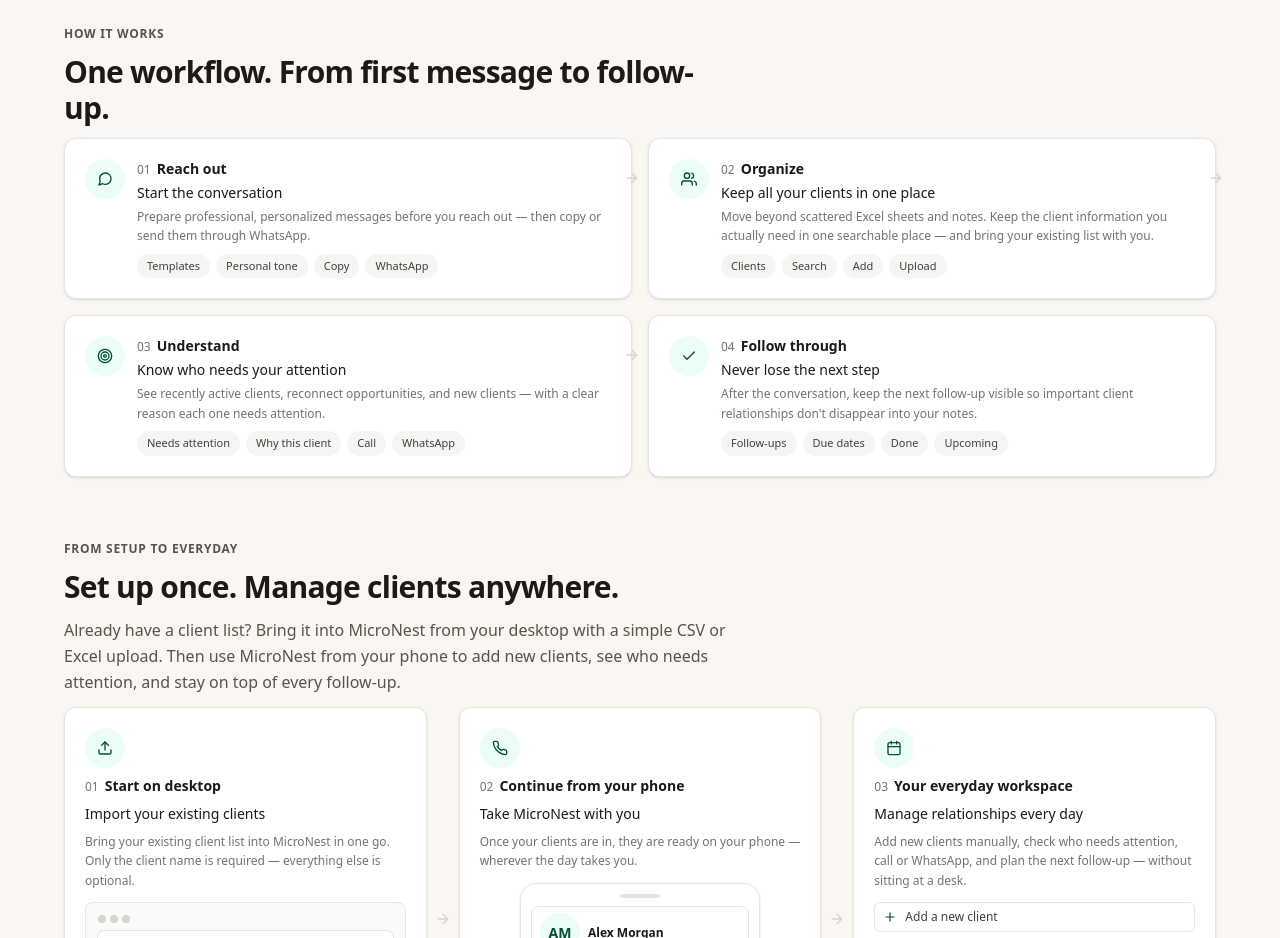
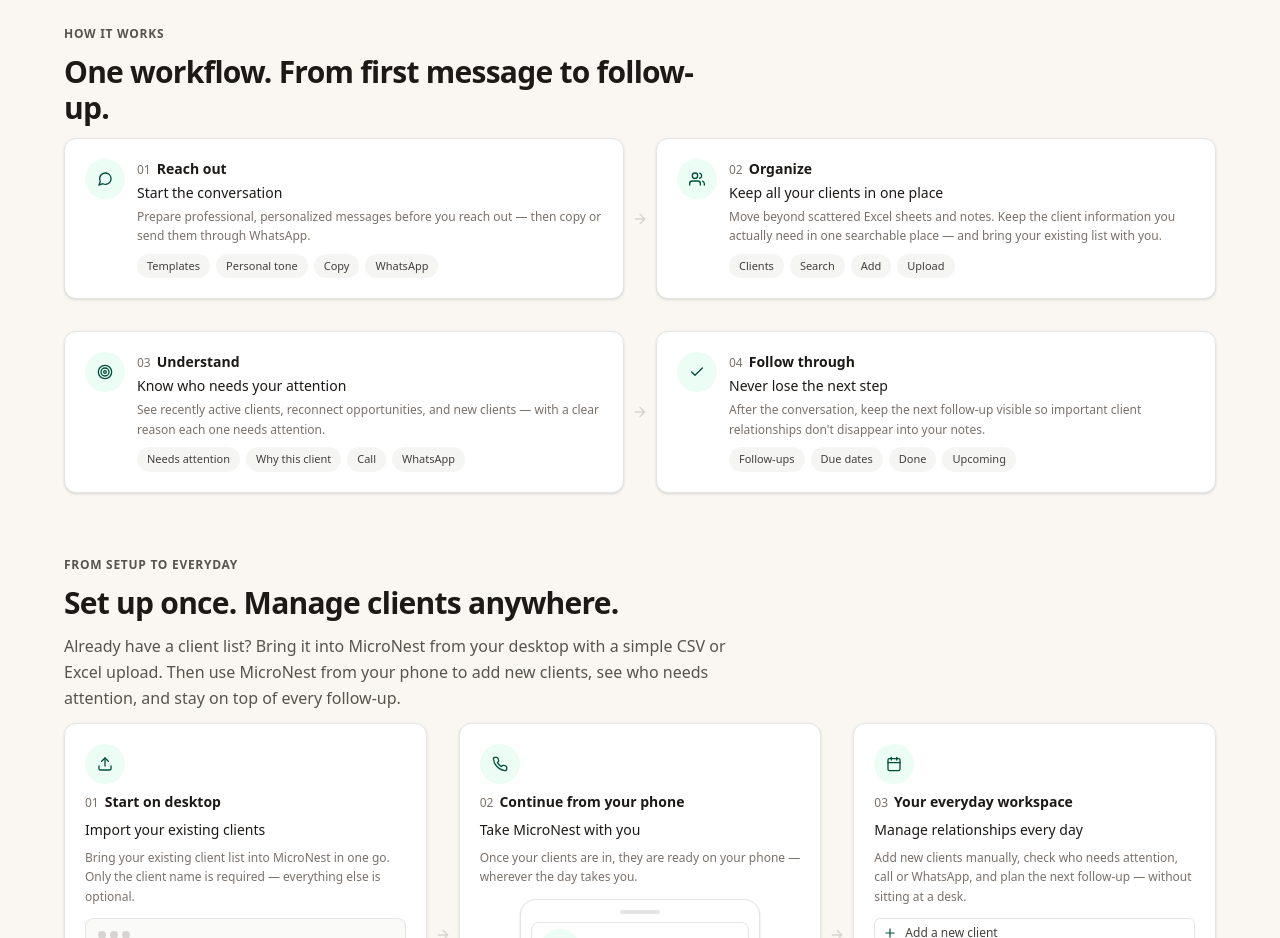
Before and after one commit to kaushalbhat0-personal/micronest-mfd, a Next.js app: page / in a window 1280 px wide. Shown: the part 960-1898 px from the top of the page. Built offline with nearby package versions, Linux system fonts and the light colour scheme; no server answers.

Commit message:
fix(marketing): align lifecycle workflow connectors

```diff
--- a/app/page.tsx
+++ b/app/page.tsx
@@ -569,13 +569,13 @@ export default function Home() {
           >
             One workflow. From first message to follow-up.
           </h2>
-          <ol className="grid grid-cols-1 gap-2.5 sm:grid-cols-2 lg:gap-4">
+          <ol className="grid grid-cols-1 gap-2.5 sm:grid-cols-2 lg:gap-8">
             {LIFECYCLE.map((stage, i) => (
               <li key={stage.title} className="relative">
-                {i < LIFECYCLE.length - 1 && (
+                {i % 2 === 0 && i < LIFECYCLE.length - 1 && (
                   <span
                     aria-hidden="true"
-                    className="absolute top-8 -right-2 hidden text-stone-300 lg:block"
+                    className="absolute top-1/2 -right-6 hidden -translate-y-1/2 text-stone-300 lg:block"
                   >
                     <ArrowRightIcon className="h-4 w-4" />
                   </span>
```
